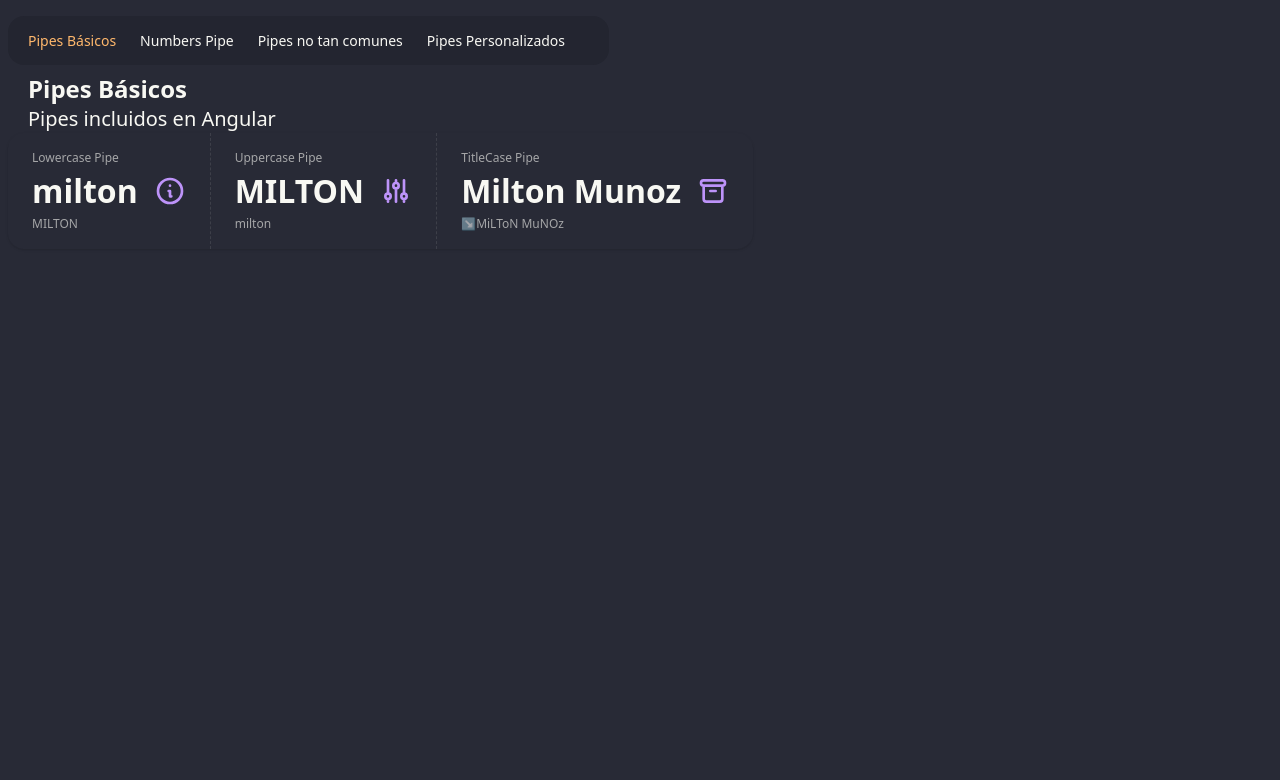
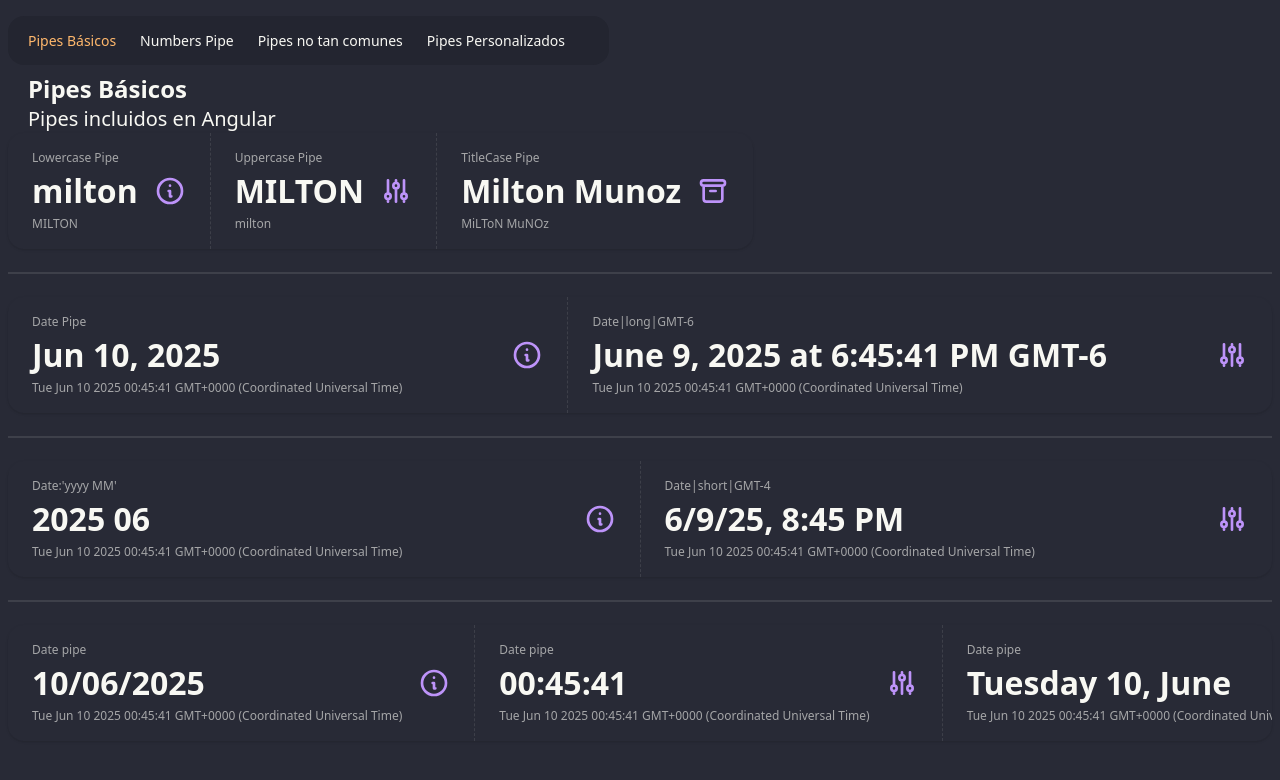
Before and after one commit to GenerationMilton/angular-pipes, an Angular app: page /basic in a window 1280 px wide. Shown: the top 780 px of the page. Built offline with nearby package versions, Linux system fonts and the light colour scheme.

Commit message:
angular :sparkles: Date pipe

```diff
--- a/src/app/pages/basic-page/basic-page.component.html
+++ b/src/app/pages/basic-page/basic-page.component.html
@@ -64,6 +64,167 @@
     </div>
     <div class="stat-title">TitleCase Pipe</div>
     <div class="stat-value">{{ fullName() | titlecase }}</div>
-    <div class="stat-desc">↘{{ fullName() }}</div>
+    <div class="stat-desc">{{ fullName() }}</div>
   </div>
 </div>
+
+<div class="divider"></div>
+<div class="stats shadow w-full">
+  <div class="stat">
+    <div class="stat-figure text-secondary">
+      <svg
+        xmlns="http://www.w3.org/2000/svg"
+        fill="none"
+        viewBox="0 0 24 24"
+        class="inline-block h-8 w-8 stroke-current"
+      >
+        <path
+          stroke-linecap="round"
+          stroke-linejoin="round"
+          stroke-width="2"
+          d="M13 16h-1v-4h-1m1-4h.01M21 12a9 9 0 11-18 0 9 9 0 0118 0z"
+        ></path>
+      </svg>
+    </div>
+    <div class="stat-title">Date Pipe</div>
+    <div class="stat-value">{{ customDate() | date }}</div>
+    <div class="stat-desc">{{ customDate() }}</div>
+  </div>
+
+  <div class="stat">
+    <div class="stat-figure text-secondary">
+      <svg
+        xmlns="http://www.w3.org/2000/svg"
+        fill="none"
+        viewBox="0 0 24 24"
+        class="inline-block h-8 w-8 stroke-current"
+      >
+        <path
+          stroke-linecap="round"
+          stroke-linejoin="round"
+          stroke-width="2"
+          d="M12 6V4m0 2a2 2 0 100 4m0-4a2 2 0 110 4m-6 8a2 2 0 100-4m0 4a2 2 0 110-4m0 4v2m0-6V4m6 6v10m6-2a2 2 0 100-4m0 4a2 2 0 110-4m0 4v2m0-6V4"
+        ></path>
+      </svg>
+    </div>
+     <div class="stat-title">Date|long|GMT-6</div>
+    <div class="stat-value">{{ customDate() | date:'long':"GMT-6" }}</div>
+    <div class="stat-desc">{{ customDate() }}</div>
+  </div>
+
+</div>
+
+
+<div class="divider"></div>
+<div class="stats shadow w-full">
+  <div class="stat">
+    <div class="stat-figure text-secondary">
+      <svg
+        xmlns="http://www.w3.org/2000/svg"
+        fill="none"
+        viewBox="0 0 24 24"
+        class="inline-block h-8 w-8 stroke-current"
+      >
+        <path
+          stroke-linecap="round"
+          stroke-linejoin="round"
+          stroke-width="2"
+          d="M13 16h-1v-4h-1m1-4h.01M21 12a9 9 0 11-18 0 9 9 0 0118 0z"
+        ></path>
+      </svg>
+    </div>
+    <div class="stat-title">Date:'yyyy MM'</div>
+    <div class="stat-value">{{ customDate() | date: "yyyy MM" }}</div>
+    <div class="stat-desc">{{ customDate() }}</div>
+  </div>
+
+  <div class="stat">
+    <div class="stat-figure text-secondary">
+      <svg
+        xmlns="http://www.w3.org/2000/svg"
+        fill="none"
+        viewBox="0 0 24 24"
+        class="inline-block h-8 w-8 stroke-current"
+      >
+        <path
+          stroke-linecap="round"
+          stroke-linejoin="round"
+          stroke-width="2"
+          d="M12 6V4m0 2a2 2 0 100 4m0-4a2 2 0 110 4m-6 8a2 2 0 100-4m0 4a2 2 0 110-4m0 4v2m0-6V4m6 6v10m6-2a2 2 0 100-4m0 4a2 2 0 110-4m0 4v2m0-6V4"
+        ></path>
+      </svg>
+    </div>
+     <div class="stat-title">Date|short|GMT-4</div>
+    <div class="stat-value">{{ customDate() | date:'short':"GMT-4" }}</div>
+    <div class="stat-desc">{{ customDate() }}</div>
+  </div>
+
+</div>
+
+
+<div class="divider"></div>
+<div class="stats shadow w-full">
+  <div class="stat">
+    <div class="stat-figure text-secondary">
+      <svg
+        xmlns="http://www.w3.org/2000/svg"
+        fill="none"
+        viewBox="0 0 24 24"
+        class="inline-block h-8 w-8 stroke-current"
+      >
+        <path
+          stroke-linecap="round"
+          stroke-linejoin="round"
+          stroke-width="2"
+          d="M13 16h-1v-4h-1m1-4h.01M21 12a9 9 0 11-18 0 9 9 0 0118 0z"
+        ></path>
+      </svg>
+    </div>
+    <div class="stat-title">Date pipe</div>
+    <div class="stat-value">{{ customDate() | date: "dd/MM/yyyy" }}</div>
+    <div class="stat-desc">{{ customDate() }}</div>
+  </div>
+
+  <div class="stat">
+    <div class="stat-figure text-secondary">
+      <svg
+        xmlns="http://www.w3.org/2000/svg"
+        fill="none"
+        viewBox="0 0 24 24"
+        class="inline-block h-8 w-8 stroke-current"
+      >
+        <path
+          stroke-linecap="round"
+          stroke-linejoin="round"
+          stroke-width="2"
+          d="M12 6V4m0 2a2 2 0 100 4m0-4a2 2 0 110 4m-6 8a2 2 0 100-4m0 4a2 2 0 110-4m0 4v2m0-6V4m6 6v10m6-2a2 2 0 100-4m0 4a2 2 0 110-4m0 4v2m0-6V4"
+        ></path>
+      </svg>
+    </div>
+     <div class="stat-title">Date pipe</div>
+    <div class="stat-value">{{ customDate() | date: "HH:mm:ss" }}</div>
+    <div class="stat-desc">{{ customDate() }}</div>
+  </div>
+
+   <div class="stat">
+    <div class="stat-figure text-secondary">
+      <svg
+        xmlns="http://www.w3.org/2000/svg"
+        fill="none"
+        viewBox="0 0 24 24"
+        class="inline-block h-8 w-8 stroke-current"
+      >
+        <path
+          stroke-linecap="round"
+          stroke-linejoin="round"
+          stroke-width="2"
+          d="M12 6V4m0 2a2 2 0 100 4m0-4a2 2 0 110 4m-6 8a2 2 0 100-4m0 4a2 2 0 110-4m0 4v2m0-6V4m6 6v10m6-2a2 2 0 100-4m0 4a2 2 0 110-4m0 4v2m0-6V4"
+        ></path>
+      </svg>
+    </div>
+     <div class="stat-title">Date pipe</div>
+    <div class="stat-value">{{ customDate() | date:"EEEE d, MMMM" }}</div>
+    <div class="stat-desc">{{ customDate() }}</div>
+  </div>
+
+</div>
--- a/src/app/pages/basic-page/basic-page.component.ts
+++ b/src/app/pages/basic-page/basic-page.component.ts
@@ -1,9 +1,9 @@
-import { LowerCasePipe, TitleCasePipe, UpperCasePipe } from '@angular/common';
-import { Component, signal } from '@angular/core';
+import { DatePipe, LowerCasePipe, TitleCasePipe, UpperCasePipe } from '@angular/common';
+import { Component, effect, signal } from '@angular/core';
 
 @Component({
   selector: 'app-basic-page',
-  imports: [ LowerCasePipe, UpperCasePipe, TitleCasePipe],
+  imports: [ LowerCasePipe, UpperCasePipe, TitleCasePipe, DatePipe],
   templateUrl: './basic-page.component.html',
 
 })
@@ -11,6 +11,20 @@
 
   nameLower = signal('milton');
   nameUpper = signal('MILTON');
-  fullName= signal('MiLToN MuNOz')
+  fullName = signal('MiLToN MuNOz');
 
+
+  customDate = signal( new Date() );
+
+  tickingDateEffect = effect((onCleanup)=>{
+    const interval = setInterval(()=>{
+      this.customDate.set(new Date());
+      console.log('tick');
+    }, 1000);
+
+    onCleanup(()=>{
+      clearInterval(interval);
+    })
+
+  })
 }
--- a/src/app/pages/numbers-page/numbers-page.component.html
+++ b/src/app/pages/numbers-page/numbers-page.component.html
@@ -43,7 +43,7 @@
     </div>
     <div class="stat-title">Number:"1.1-2"</div>
     <div class="stat-value">{{ totalSells() + 1234 | number: "1.1-2" }}</div>
-    <div class="stat-desc">↗{{ totalSells() }}</div>
+    <div class="stat-desc">{{ totalSells() }}</div>
   </div>
 
   <div class="stat">
```
